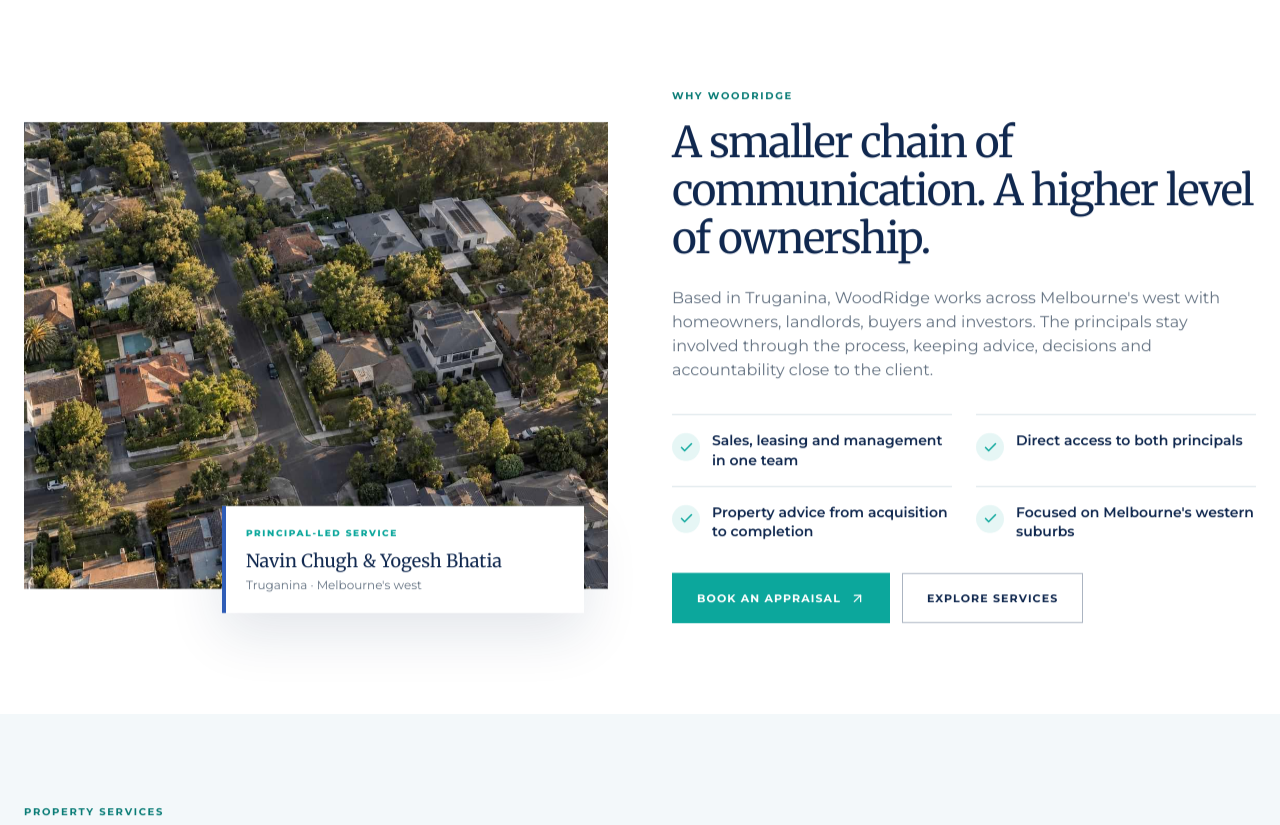
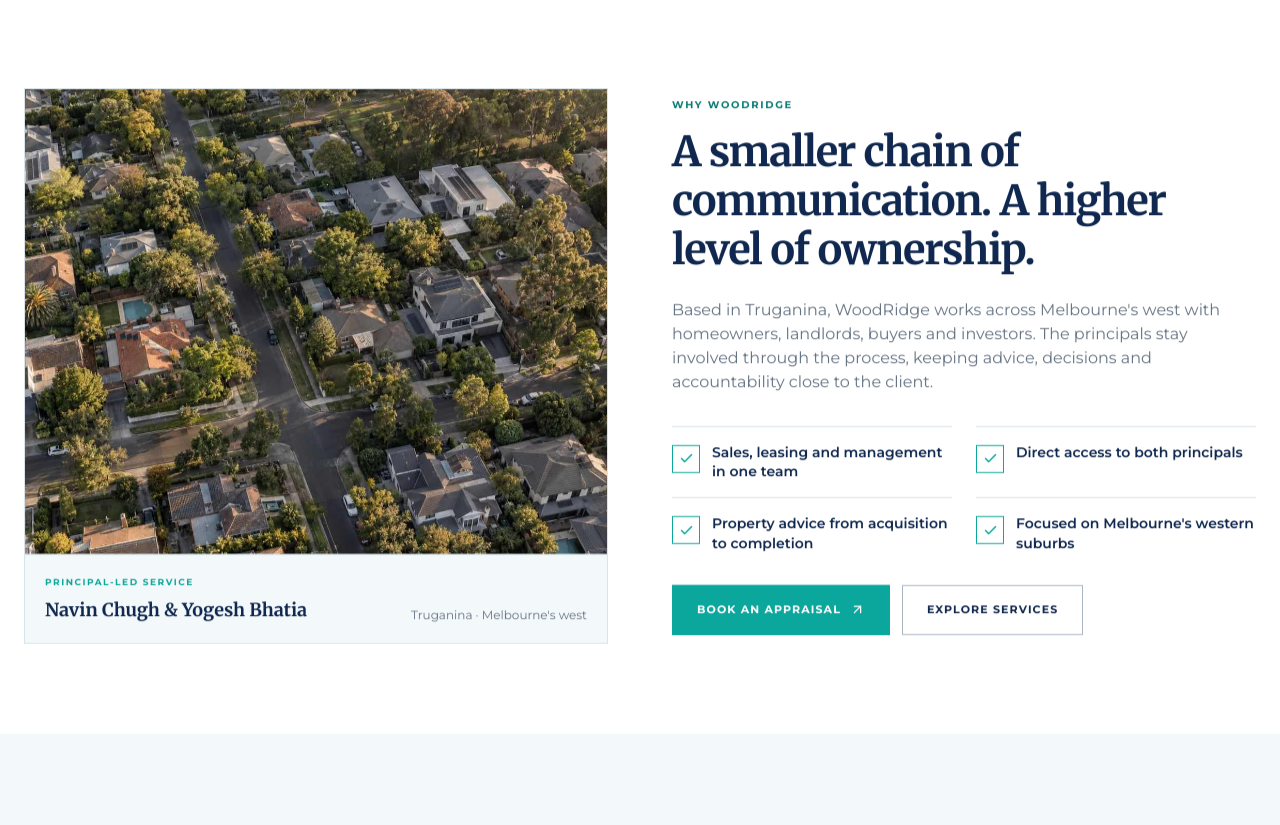
Before and after one commit to tayyabheree/Estate-website, a Next.js app: page / in a window 1280 px wide. Shown: the part 877-1702 px from the top of the page. Built offline with nearby package versions, Linux system fonts and the light colour scheme.

Commit message:
Remove floating rounded treatment from trust section

```diff
--- a/components/sections/AboutTrust.tsx
+++ b/components/sections/AboutTrust.tsx
@@ -14,7 +14,7 @@
           <div className="grid items-center gap-10 lg:grid-cols-12 lg:gap-16">
             <div className="order-2 lg:order-1 lg:col-span-6">
               <div className="relative">
-                <div className="relative aspect-[5/4] overflow-hidden bg-paper">
+                <div className="relative aspect-[5/4] overflow-hidden border border-line bg-paper">
                   <Image
                     src="/images/service-invest.jpg"
                     alt="Residential neighbourhood in Melbourne's west"
@@ -26,21 +26,23 @@
                   />
                 </div>
 
-                <div className="absolute -bottom-6 right-0 w-[72%] border-l-4 border-brandBlue bg-white p-5 shadow-[0_20px_55px_rgba(16,40,79,.12)] sm:right-6 sm:w-[62%]">
-                  <p className="text-[9px] font-extrabold uppercase tracking-[.18em] text-teal">
-                    Principal-led service
-                  </p>
-                  <p className="mt-2 font-serif text-lg leading-snug text-navy">
-                    Navin Chugh &amp; Yogesh Bhatia
-                  </p>
-                  <p className="mt-1 text-xs text-muted">Truganina · Melbourne&apos;s west</p>
+                <div className="border-x border-b border-line bg-paper p-5 sm:grid sm:grid-cols-[1fr_auto] sm:items-end sm:gap-5">
+                  <div>
+                    <p className="text-[9px] font-bold uppercase tracking-[.17em] text-teal">
+                      Principal-led service
+                    </p>
+                    <p className="mt-2 font-serif text-lg font-bold leading-snug text-navy">
+                      Navin Chugh &amp; Yogesh Bhatia
+                    </p>
+                  </div>
+                  <p className="mt-2 text-xs text-muted sm:mt-0">Truganina · Melbourne&apos;s west</p>
                 </div>
               </div>
             </div>
 
             <div className="order-1 lg:order-2 lg:col-span-6">
               <p className="section-label">Why WoodRidge</p>
-              <h2 className="font-serif text-[2rem] leading-[1.14] tracking-[-.035em] text-navy sm:text-[2.65rem]">
+              <h2 className="font-serif text-[2rem] font-bold leading-[1.18] tracking-[-.03em] text-navy sm:text-[2.6rem]">
                 A smaller chain of communication. A higher level of ownership.
               </h2>
 
@@ -53,7 +55,7 @@
               <div className="mt-8 grid gap-x-6 gap-y-4 sm:grid-cols-2">
                 {site.trustPoints.map((point) => (
                   <div key={point} className="flex min-w-0 gap-3 border-t border-line pt-4">
-                    <span className="mt-0.5 flex h-7 w-7 shrink-0 items-center justify-center rounded-full bg-[rgba(12,167,156,.10)] text-teal">
+                    <span className="mt-0.5 flex h-7 w-7 shrink-0 items-center justify-center border border-teal bg-white text-teal">
                       <Check size={15} strokeWidth={2.4} />
                     </span>
                     <span className="text-sm font-semibold leading-snug text-navy">{point}</span>
```
